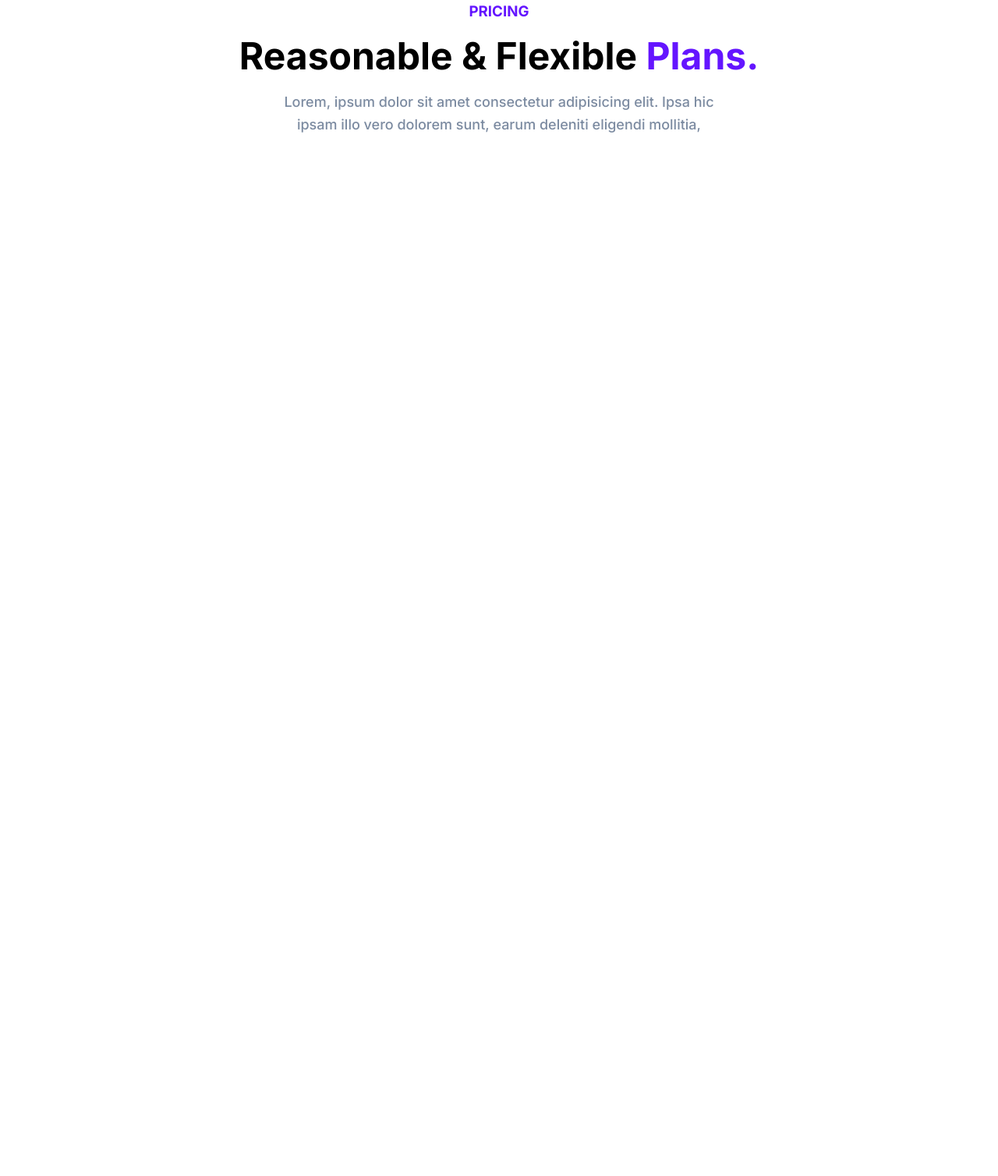
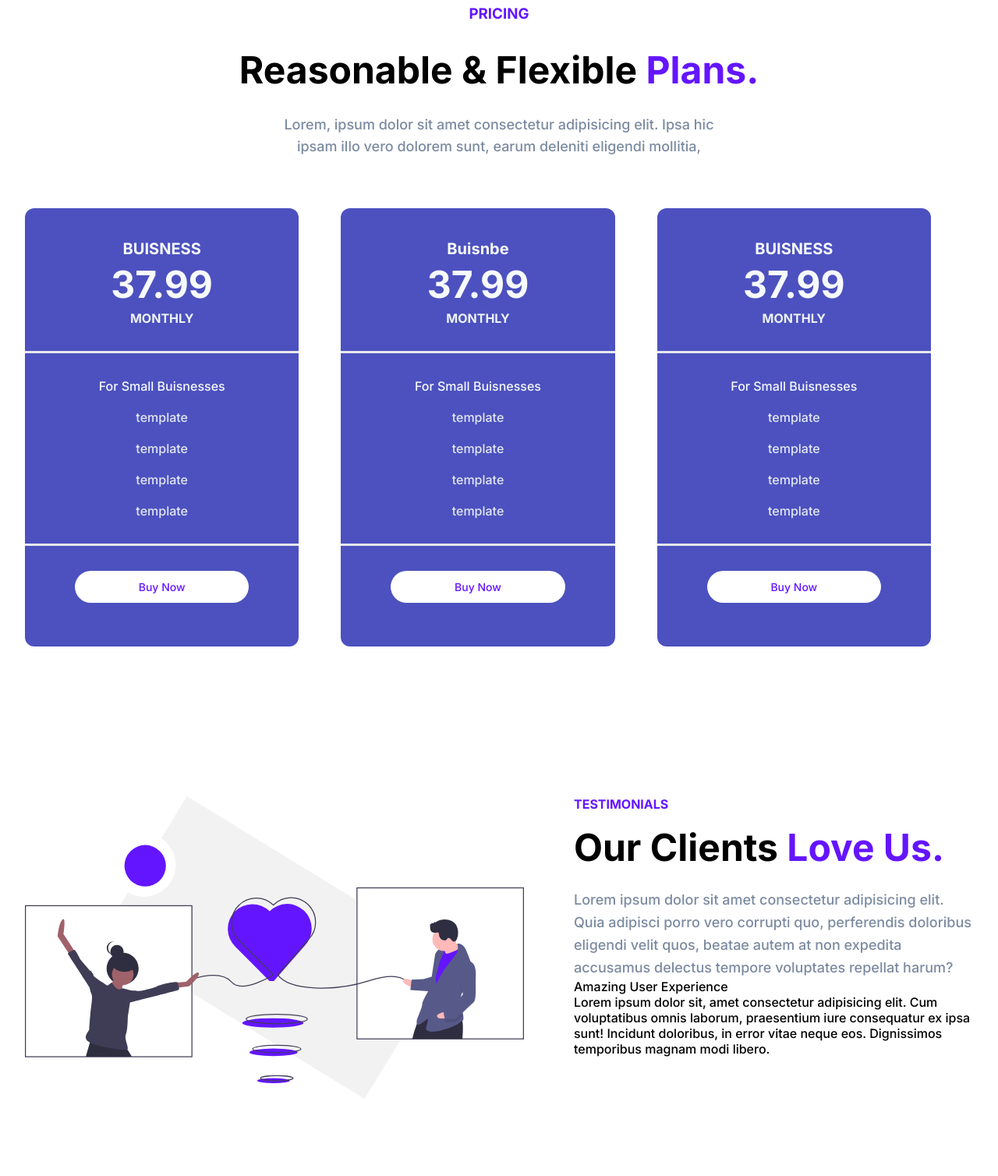
Before and after one commit to BabyFood121/Web-Own1, a plain HTML site: page index.html in a window 1280 px wide. Shown: the part 3847-5355 px from the top of the page at 78% size. Before the commit the page ends 4150 px from the top, so only its background shows below. Drawn offline with Linux system fonts and the light colour scheme.

Commit message:
finished pricing halfway throught testimontials, i dont have the stars down yet

```diff
--- a/index.html
+++ b/index.html
@@ -288,9 +288,84 @@
               ipsam illo vero dolorem sunt, earum deleniti eligendi mollitia,
             </p>
           </div>
-          <div class="threeplans">
-            <div class="oneplan">
+          <div class="threeplans e10">
+            <div class="oneplan purp__plan">
+              <div class="plan__header">
+                <span class="name">BUISNESS</span>
+                <span class="price">37.99</span>
+                <span class="duration">MONTHLY</span>
+              </div>
+              <div class="plan__middle">
+                <span class="main__feature">For Small Buisnesses</span>
+                <span class="feature purc">template</span>
+                <span class="feature purc">template</span>
+                <span class="feature purc">template</span>
+                <span class="feature purc">template</span>
+              </div>
+              <div class="plan__btn">
+                <button class="buy__btn">Buy Now</button>
+              </div>
+            </div>
+            <div class="oneplan purp__plan">
+              <div class="plan__header">
+                <h3 class="name">Buisnbe</h3>
+                <span class="price">37.99</span>
+                <span class="duration">MONTHLY</span>
+              </div>
+              <div class="plan__middle">
+                <span class="main__feature">For Small Buisnesses</span>
+                <span class="feature purc">template</span>
+                <span class="feature purc">template</span>
+                <span class="feature purc">template</span>
+                <span class="feature purc">template</span>
+              </div>
+              <div class="plan__btn">
+                <button class="buy__btn">Buy Now</button>
+              </div>
+            </div>
+            <div class="oneplan purp__plan">
+              <div class="plan__header">
+                <span class="name">BUISNESS</span>
+                <span class="price">37.99</span>
+                <span class="duration">MONTHLY</span>
+              </div>
+              <div class="plan__middle">
+                <span class="main__feature">For Small Buisnesses</span>
+                <span class="feature purc">template</span>
+                <span class="feature purc">template</span>
+                <span class="feature purc">template</span>
+                <span class="feature purc">template</span>
+              </div>
+              <div class="plan__btn">
+                <button class="buy__btn">Buy Now</button>
+              </div>
+            </div>
+          </div>
+        </div>
+      </div>
 
+      <!--
+
+        pricing
+
+      -->
+
+      <div id="testimonials">
+        <div class="container">
+          <div class="test__all">
+            <img src="./assets/testl.svg" alt="" class="test__left--img">
+            <div class="testimonial__wrap">
+              <h5><span class="purple b">TESTIMONIALS</span></h5>
+              <h1 class="value__header"> Our Clients <span class="purple">Love Us.</span></h1>
+              <p class="quality__para testp">Lorem ipsum dolor sit amet consectetur adipisicing elit. Quia adipisci porro vero corrupti quo, perferendis doloribus eligendi velit quos, beatae autem at non expedita accusamus delectus tempore voluptates repellat harum?</p>
+              <div class="customer__experience">
+                <div class="star__rates">
+
+                </div>
+                <div class="exp__title">Amazing User Experience</div>
+                <p class="test__para">Lorem ipsum dolor sit, amet consectetur adipisicing elit. Cum voluptatibus omnis laborum, praesentium iure consequatur ex ipsa sunt! Incidunt doloribus, in error vitae neque eos. Dignissimos temporibus magnam modi libero.</p>
+
+              </div>
             </div>
           </div>
         </div>
--- a/style.css
+++ b/style.css
@@ -424,6 +424,7 @@ value
     flex-direction: column;
     justify-content: center;
     align-items: center;
+    line-height: 1.65;
 }
 
 .jizz{
@@ -435,3 +436,118 @@ value
     max-width: 560px;
     text-align: center;
 }
+
+.threeplans{
+display: flex;
+justify-content: space-between;
+}
+
+.e10
+
+
+.oneplan{
+    margin: 64px 54px 0 0;
+    padding: 8px 32px 0;
+    width: 100%;
+    border-radius: 12px;
+}
+
+.purp__plan{
+    background-color: rgb(76, 81, 191);
+    text-align: center;
+}
+
+.plan__header,
+.plan__middle,
+.plan__btn{
+    padding: 32px;
+    display: flex;
+    flex-direction: column;
+}
+
+.name{
+    font-size: 20px;
+}
+
+.price{
+    font-size: 48px;
+    margin: 4px 0;
+}
+
+.duration{
+    font-size: 16px;
+    color: #edf2f7;
+}
+
+.feature{
+    margin-top: 20px;
+}
+
+.purc{
+    color: #e2e8f0;
+}
+
+.name,
+.price,
+.duration{
+    font-weight: bold;
+}
+
+.name,
+.price,
+.main__feature{
+    color: #f7fafc;
+}
+
+.buy__btn{
+    background-color: #ffff;
+    color: #6415ff;
+    padding: 12px 32px;
+    font-size: 14px;
+    border-radius: 40px;
+    border: none;
+    cursor: pointer;
+}
+
+.plan__middle{
+    box-sizing: border-box;
+    border-top: solid #e5e7eb;
+    border-bottom: solid #e5e7eb;
+    margin: 0 -32px;
+}
+
+/*
+
+three plans
+
+*/
+
+.test__all{
+    display: flex;
+}
+
+.test__left--img{
+    width: 100%;
+    width: 640px;
+    height: auto;
+}
+
+.testimonial__wrap{
+    padding-left: 64px;
+    display: flex;
+    flex-direction: column;
+}
+
+.b{
+    font-size: 16px;
+    font-weight: bold;
+}
+
+.testp{
+    margin-top:24px ;
+}
+
+i{
+    width: 10px;
+    height: 10px;
+}
```
Also changed, not shown: assets/testl.svg (added).
